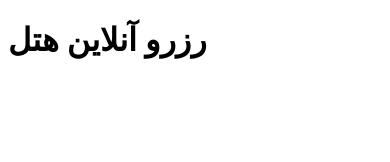
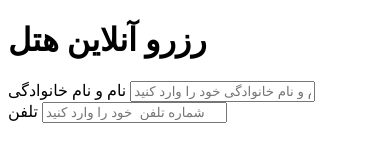
Before and after one commit to Raaa5787/html_page, a plain HTML site: page index.html in a window 390 px wide. Drawn offline with Linux system fonts and the light colour scheme.

Commit message:
textbox for name and phone

```diff
--- a/index.html
+++ b/index.html
@@ -13,7 +13,26 @@
         <h1 id="title" class="text-center">رزرو آنلاین هتل</h1>
       </header>
       <form id="hotel-form">
-
+        <div class="form-group">
+            <label id="name-label" for="name">نام و نام خانوادگی</label>
+            <input
+              type="text"
+              name="name"
+              id="name"
+              class="form-control"
+              placeholder="نام و نام خانوادگی خود را وارد کنید"
+            />
+          </div>
+          <div class="form-group">
+            <label id="email-label" for="email">تلفن</label>
+            <input
+              type="phone"
+              name="phone"
+              id="phone"
+              class="form-control"
+              placeholder="شماره تلفن  خود را وارد کنید"
+            />
+          </div>
       </form>
     </div>
   </body>
```
